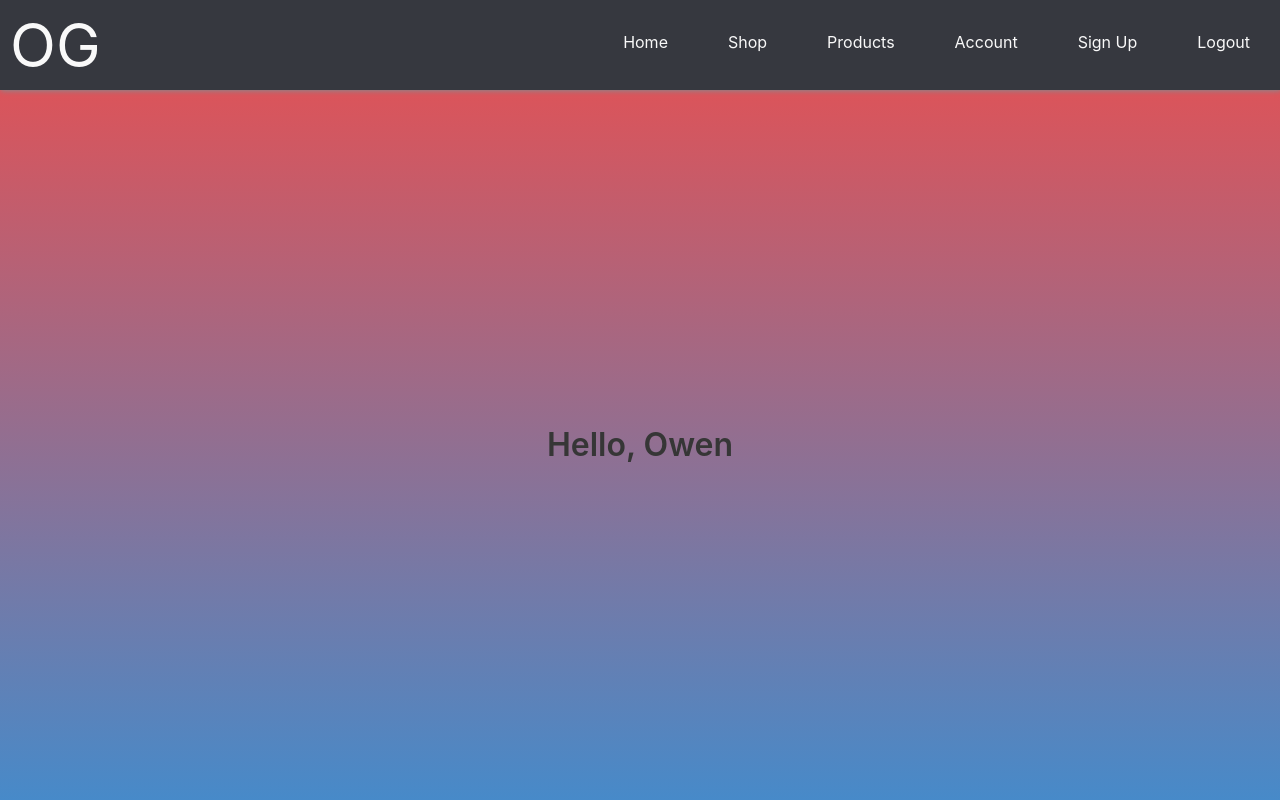
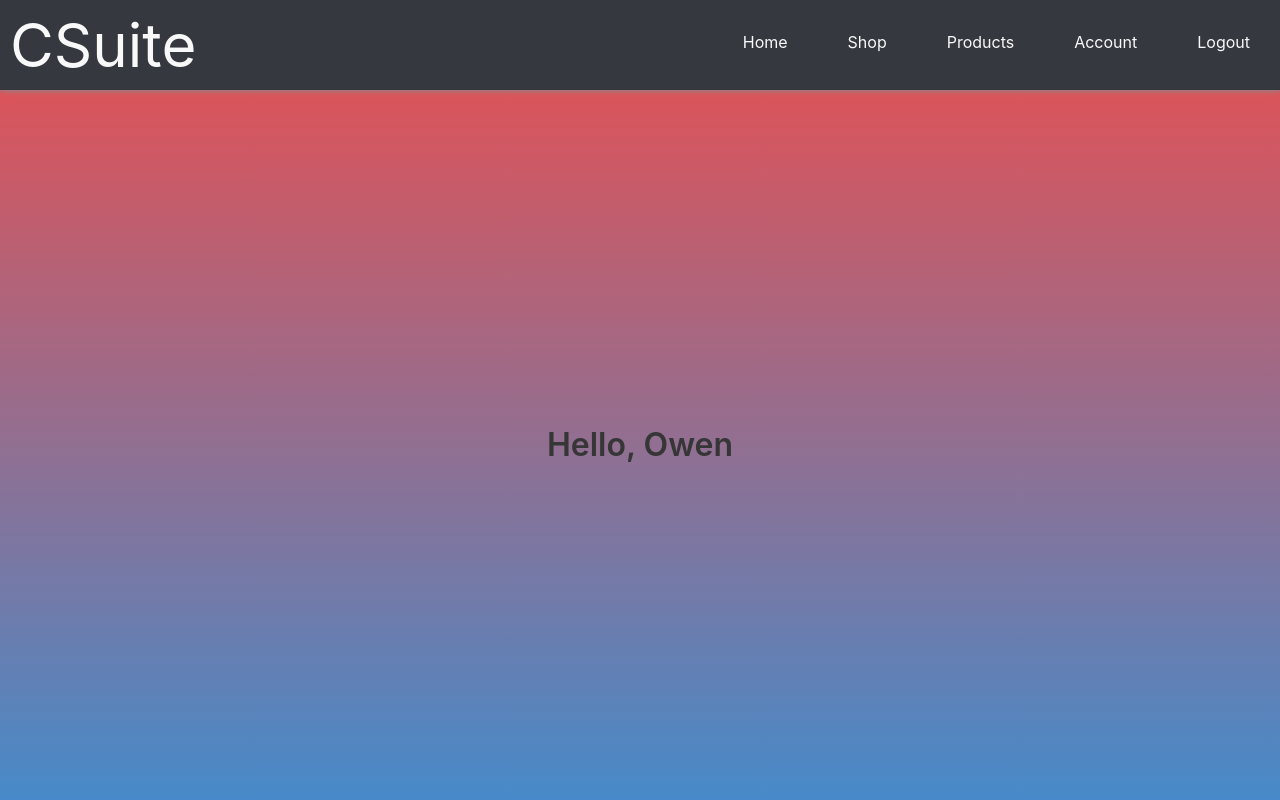
Before and after one commit to GalacticSquirel/crazysuite, a Flask app: page /products in a window 1280 px wide. Run offline with Flask 2, Linux system fonts and the light colour scheme; a user stored in the database is signed in.

Commit message:
fully renamed

```diff
--- a/web/app.py
+++ b/web/app.py
@@ -20,13 +20,10 @@ def webhook():
         return jsonify({"message" : str(repopull)})
     else:
         return jsonify({"error" : "Failed"})
+
 @main.route('/')
 def index():
     return render_template('index.html')
-
-@main.route('/home')
-def homehtml():
-    return send_file('templates//index.html')
 
 @main.route("/favicon.ico")
 def favicon():
@@ -39,6 +36,11 @@ def account():
 @main.route('/shop')
 def shop():
     return render_template("shop.html")
+
+@main.route("/products")
+@login_required
+def products():
+    return render_template('products.html', name=current_user.name)
 
 @main.route('/login.css')
 def logincss():
@@ -57,10 +59,7 @@ def productscss():
     return send_file("templates//products.css")
 
 app = create_app()
-@main.route("/products")
-@login_required
-def products():
-    return render_template('products.html', name=current_user.name)
+
 
 if __name__ == '__main__':
     db.create_all(app=create_app())
--- a/web/templates/base.html
+++ b/web/templates/base.html
@@ -5,7 +5,7 @@
     <meta http-equiv="X-UA-Compatible" content="IE=edge">
     <meta name="viewport" content="width=device-width, initial-scale=1.0">
     <!-- App title -->
-    <title>Responsive Pure CSS Menu</title>
+    <title>CSuite</title>
     <!-- Link CSS file -->
     <link rel="stylesheet" href="style.css">
     <link rel="stylesheet" href="https://cdnjs.cloudflare.com/ajax/libs/bulma/0.7.2/css/bulma.min.css" />
@@ -17,7 +17,7 @@
     <section class="hero is-fullheight">
         <header class="header">
             <!-- Logo -->
-            <a href="#" class="logo">OG</a>
+            <a href="{{ url_for('main.index') }}" class="logo">CSuite</a>
             <!-- Hamburger icon -->
             <input class="side-menu" type="checkbox" id="side-menu"/>
             <label class="hamb" for="side-menu"><span class="hamb-line"></span></label>
@@ -34,7 +34,9 @@
                     {% if current_user.is_authenticated %}
                     <li><a href="{{ url_for('main.account') }}">Account</a></li>
                     {% endif %}
+                    {% if not current_user.is_authenticated %}
                     <li><a href="{{ url_for('auth.signup') }}">Sign Up</a></li>
+                    {% endif %}
                     {% if current_user.is_authenticated %}
                     <li><a href="{{ url_for('auth.logout') }}">Logout</a></li>
                     {% endif %}
--- a/web/templates/products.html
+++ b/web/templates/products.html
@@ -1,7 +1,7 @@
 {% extends "base.html" %}
 
 {% block content %}
-<link rel="stylesheet" href="product.css">
+<link rel="stylesheet" href="products.css">
 <h1 class="title">
     Hello, {{ name }}
 </h1>
```
